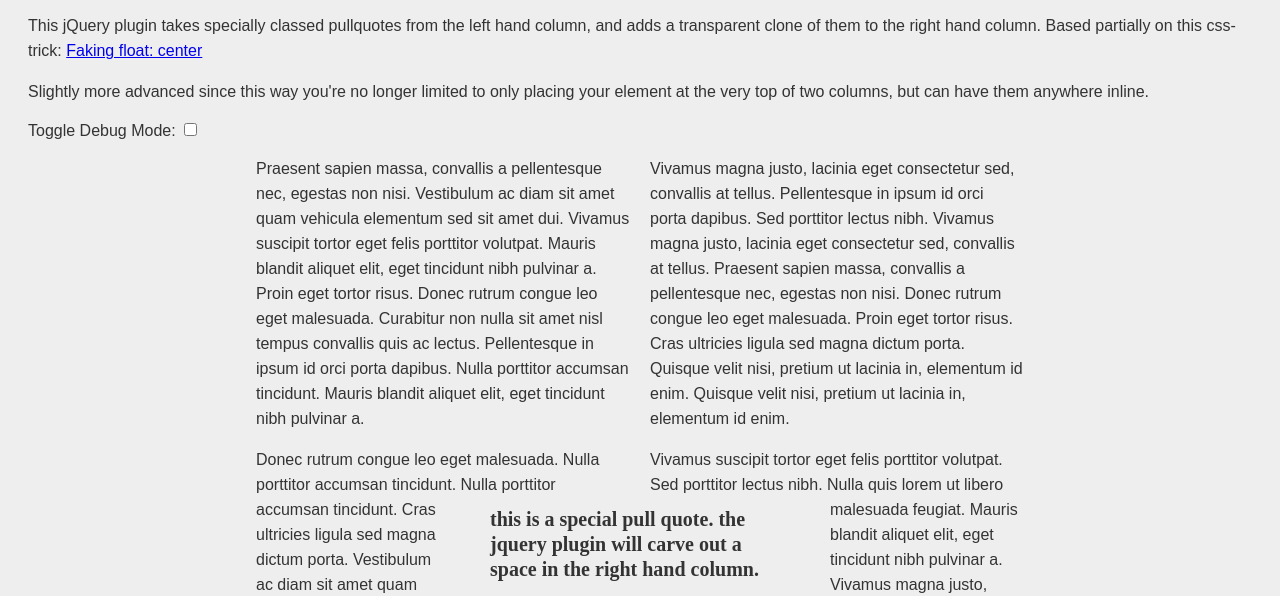
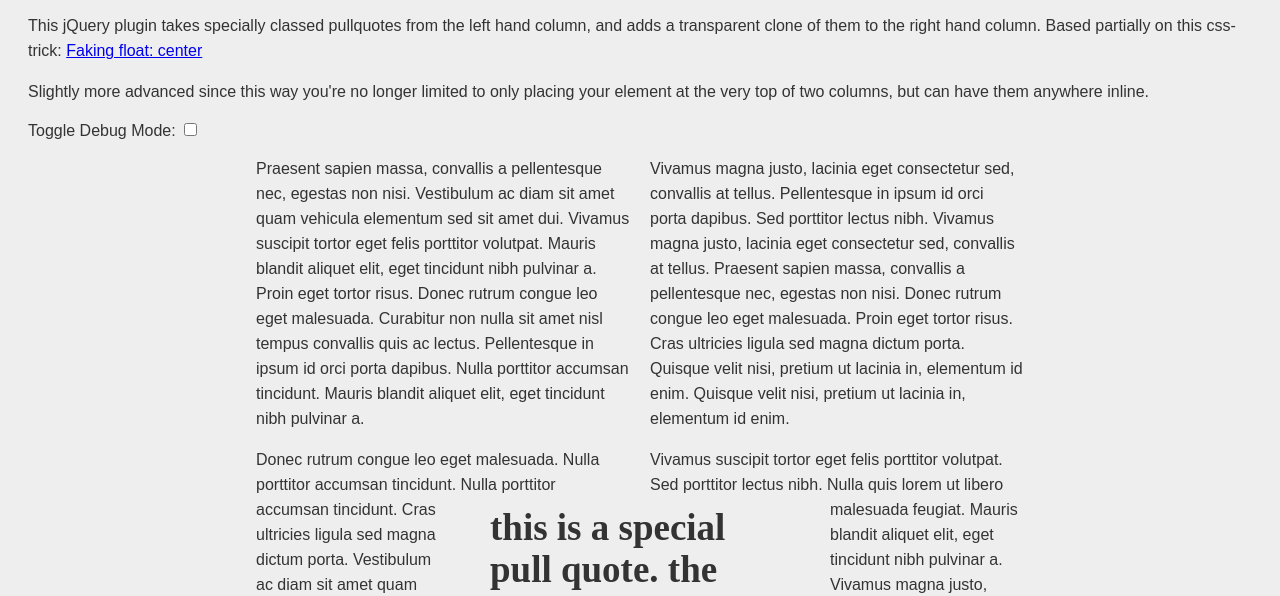
Before and after one commit to jakedowns/pull-quote-center, a website: page index.html in a window 1280 px wide. Shown: the part 114-710 px from the top of the page. Drawn offline with nearby package versions, Linux system fonts and the light colour scheme.

Commit message:
update readme

```diff
--- a/index.html
+++ b/index.html
@@ -86,10 +86,10 @@
             width: 100%;
             max-width: 300px;
             padding: 10px;
-            font-size: 20px;
+            font-size: 37px;
             font-family: serif;
             font-weight: bold;
-            line-height: 25px;
+            line-height: 42px;
         }
 
         .pquote img {
```
Also changed, not shown: README.md.
